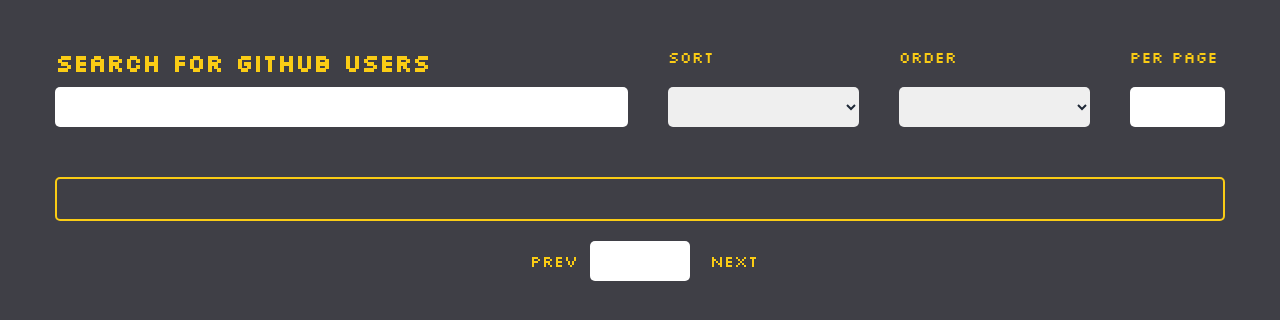
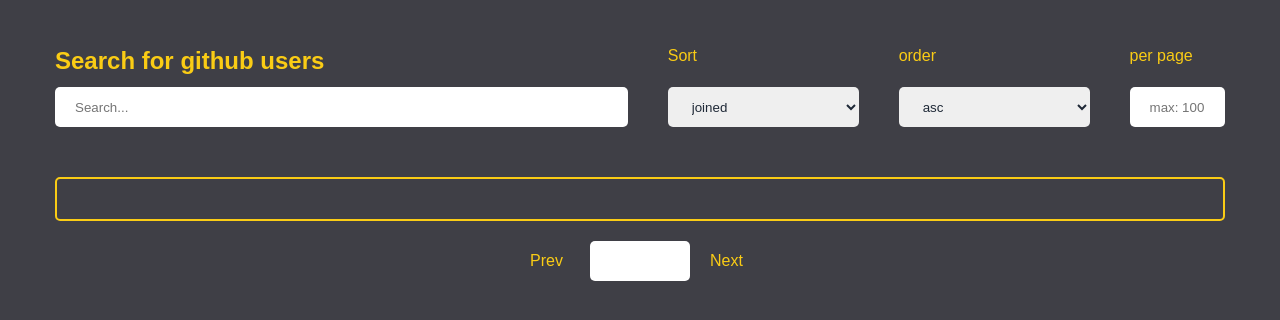
Before and after one commit to IsmailovNurmuhammed/zeon_task2, a plain HTML site: page index.html in a window 1280 px wide. Shown: the part 82-402 px from the top of the page. Drawn offline with nearby package versions, Linux system fonts and the light colour scheme.

Commit message:
Add sort and filter functions

```diff
--- a/modules/api.js
+++ b/modules/api.js
@@ -1,10 +1,16 @@
 const URl = "https://api.github.com/";
-const USER_PER_PAGE = 20;
+// const USER_PER_PAGE = 20;
 
 export class Api {
-    async loadUsers(searchValue, page) {
+    async loadUsers(
+        searchValue,
+        page,
+        sortType = "",
+        order = "desc",
+        userPerPage = 20
+    ) {
         return await fetch(
-            `${URl}search/users?q=${searchValue}&per_page=${USER_PER_PAGE}&page=${page}`
+            `${URl}search/users?q=${searchValue}&per_page=${userPerPage}&page=${page}&sort=${sortType}&order=${order}`
         ).then((res) => res);
     }
     async changePage(page) {}
--- a/modules/search.js
+++ b/modules/search.js
@@ -19,6 +19,19 @@ export class Search {
         // this.view.loadMoreBtn.addEventListener('click', this.loadMoreUsers.bind(this));
         this.currentPage = 1;
         this.usersCount = 0;
+
+        this.view.sort.addEventListener("change", () => {
+            console.log("sort Change");
+            this.loadUsers();
+        });
+        this.view.order.addEventListener("change", () => {
+            console.log("order Change");
+            this.loadUsers();
+        });
+        this.view.perPage.addEventListener("change", () => {
+            console.log("perPage change");
+            this.loadUsers();
+        });
     }
 
     loadUsers() {
@@ -45,7 +58,13 @@ export class Search {
         let message;
         try {
             await this.api
-                .loadUsers(searchValue, this.currentPage)
+                .loadUsers(
+                    searchValue,
+                    this.currentPage,
+                    this.view.sort.value,
+                    this.view.order.value,
+                    this.view.perPage.value
+                )
                 .then((res) => {
                     res.json().then((res) => {
                         console.log(res);
--- a/modules/view.js
+++ b/modules/view.js
@@ -32,13 +32,13 @@ export class View {
         this.resultsBlock = this.createElement("div", ["results", "container"]);
         this.searchCounter = this.createElement("span", ["results__title"]);
         this.resultsBlock.append(this.searchCounter);
-        console.log(this.resultsBlock);
         // ...............results counter block.............. //
 
         // ************* search block************** //
 
         //1 Search Item
         this.search = this.createElement("input");
+        this.search.placeholder = "Search...";
         this.searchH2 = this.createElement("h2");
         this.searchLabel = this.createElement("label");
         this.searchItem = this.createElement("div", ["search__item"]);
@@ -48,6 +48,22 @@ export class View {
         this.searchItem.append(this.searchLabel);
         //2 sort Item
         this.sort = this.createElement("select");
+
+        this.sortSelect1 = this.createElement("option");
+        this.sortSelect1.textContent = "joined";
+        this.sortSelect1.value = "joined";
+        this.sortSelect1.disabled = "joined";
+        this.sortSelect2 = this.createElement("option");
+        this.sortSelect2.textContent = "joined";
+        this.sortSelect2.value = "joined";
+        this.sortSelect3 = this.createElement("option");
+        this.sortSelect3.textContent = "followers";
+        this.sortSelect3.value = "followers";
+
+        this.sort.append(this.sortSelect1);
+        this.sort.append(this.sortSelect2);
+        this.sort.append(this.sortSelect3);
+
         this.sortlabel = this.createElement("label");
         this.sortItem = this.createElement("div", ["search__item"]);
 
@@ -55,13 +71,32 @@ export class View {
         this.sortItem.append(this.sortlabel);
         //3 order Item
         this.order = this.createElement("select");
+        this.orderSelect1 = this.createElement("option");
+        this.orderSelect1.textContent = "asc";
+        this.orderSelect1.value = "asc";
+        this.orderSelect1.disabled = "asc";
+        this.orderSelect2 = this.createElement("option");
+        this.orderSelect2.textContent = "asc";
+        this.orderSelect2.value = "asc";
+        this.orderSelect3 = this.createElement("option");
+        this.orderSelect3.textContent = "desc";
+        this.orderSelect3.value = "desc";
+
         this.orderLabel = this.createElement("label");
         this.orderItem = this.createElement("div", ["search__item"]);
+
+        this.order.append(this.orderSelect1);
+        this.order.append(this.orderSelect2);
+        this.order.append(this.orderSelect3);
 
         this.orderLabel.append("order", this.order);
         this.orderItem.append(this.orderLabel);
         //4 Search Item
         this.perPage = this.createElement("input");
+        this.perPage.placeholder = "max: 100";
+        this.perPage.type = "number";
+        this.perPage.max = 100;
+        this.perPage.min = 10;
         this.perPageLabel = this.createElement("label");
         this.perPageItem = this.createElement("div", ["search__item"]);
 
@@ -123,10 +158,15 @@ export class View {
 
         this.contetntWrapper.append(this.content);
         this.content.append(this.usersBlock);
+
         this.app.append(this.searchBlock);
+        console.log(this.searchBlock);
         this.app.append(this.resultsBlock);
+        console.log(this.resultsBlock);
         this.app.append(this.contetntWrapper);
+        console.log(this.contetntWrapper);
         this.app.append(this.paginationWrapper);
+        console.log(this.paginationWrapper);
         // ===================================== //
     }
 
--- a/sass/partials/_general.scss
+++ b/sass/partials/_general.scss
@@ -7,8 +7,24 @@ body{
   margin: 0;
   padding: 0;
   background-color: $backgroundColor;
-  font-family: $secondaryFont, serif;
+  font-family: sans-serif;
+}
+body::-webkit-scrollbar {
+  width: 10px;
+  background-color: #fff;
+}
 
+body::-webkit-scrollbar-thumb {
+  border-radius: 10px;
+  background-color: $primaryColor;
+  &:hover{
+    background-color: $secondaryColor;
+    // background-color: rgba(250, 204, 21, .8);
+  }
+}
+
+body::-webkit-scrollbar-track {
+  background-color: #c0c0c0;
 }
 a{
   color: inherit;
@@ -44,5 +60,11 @@ select{
   border-radius: 5px;
   padding: 10px 20px;
   color: $secondaryColor;
-  font-family: $primaryFont,serif;
+  font-family: sans-serif;
 }
+
+input::-webkit-outer-spin-button,
+input::-webkit-inner-spin-button {
+    /* display: none; <- Crashes Chrome on hover */
+    -webkit-appearance: none;
+  }
--- a/sass/partials/_search.scss
+++ b/sass/partials/_search.scss
@@ -4,7 +4,7 @@
   grid-column-gap: 40px;
   grid-row-gap: 0px;
   align-items: center;
-  font-family: $secondaryFont, serif;
+  font-family:  sans-serif;
   margin-bottom: 50px;
   @include large{
     display: block;
```
Also changed, not shown: index.html (+1 -0 lines), css/style.css, 1 other file.
